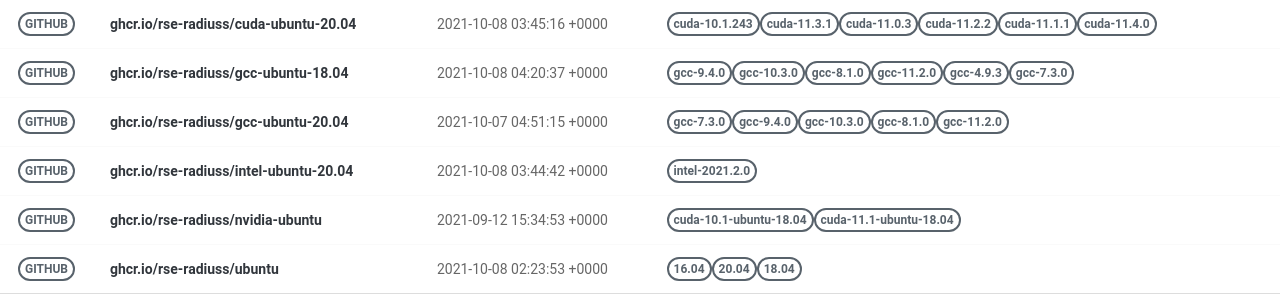
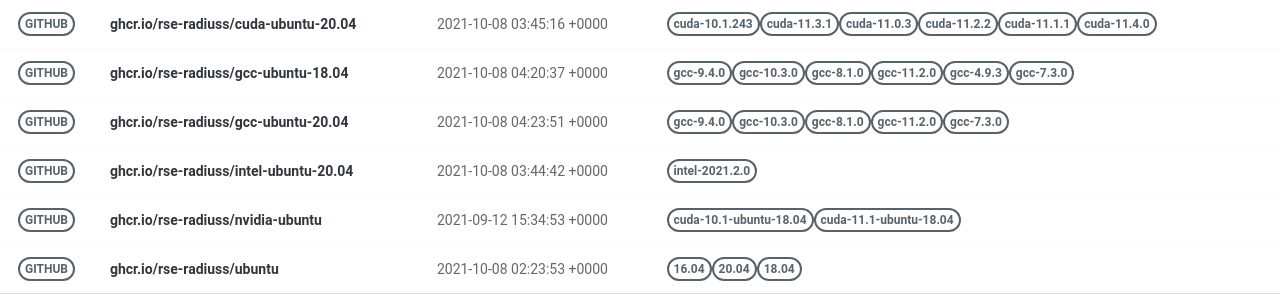
Before and after one commit to rse-ops/docker-images, a Jekyll site: the page built from pages/index.md, in a window 1280 px wide. Shown: the part 228-528 px from the top of the page. Built offline with Jekyll 4.4.1, drawn with Linux system fonts in a browser that asks for light colours; nearby versions of some CDN libraries.

Commit message:
Automated push to update library 2021-10-08

```diff
--- a/_library/ghcr.io-rse-radiuss-gcc-ubuntu-20.04.md
+++ b/_library/ghcr.io-rse-radiuss-gcc-ubuntu-20.04.md
@@ -1,14 +1,11 @@
 ---
 layout: container
 name: ghcr.io/rse-radiuss/gcc-ubuntu-20.04
-updated_at: 2021-10-07 04:51:15.184697
+updated_at: 2021-10-08 04:23:51.670905
 
 
 container_url: https://github.com/orgs/rse-radiuss/packages/container/package/gcc-ubuntu-20.04
 versions:
- - tag: gcc-7.3.0
-   dockerfile: https://github.com/rse-radiuss/docker-images/blob/main/ubuntu/gcc/Dockerfile
-   manifest: https://crane.ggcr.dev/manifest/ghcr.io/rse-radiuss/gcc-ubuntu-20.04:gcc-7.3.0
  - tag: gcc-9.4.0
    dockerfile: https://github.com/rse-radiuss/docker-images/blob/main/ubuntu/gcc/Dockerfile
    manifest: https://crane.ggcr.dev/manifest/ghcr.io/rse-radiuss/gcc-ubuntu-20.04:gcc-9.4.0
```
Also changed, not shown: other parts of _library/ghcr.io-rse-radiuss-gcc-ubuntu-20.04.md (+3 -0 lines).
